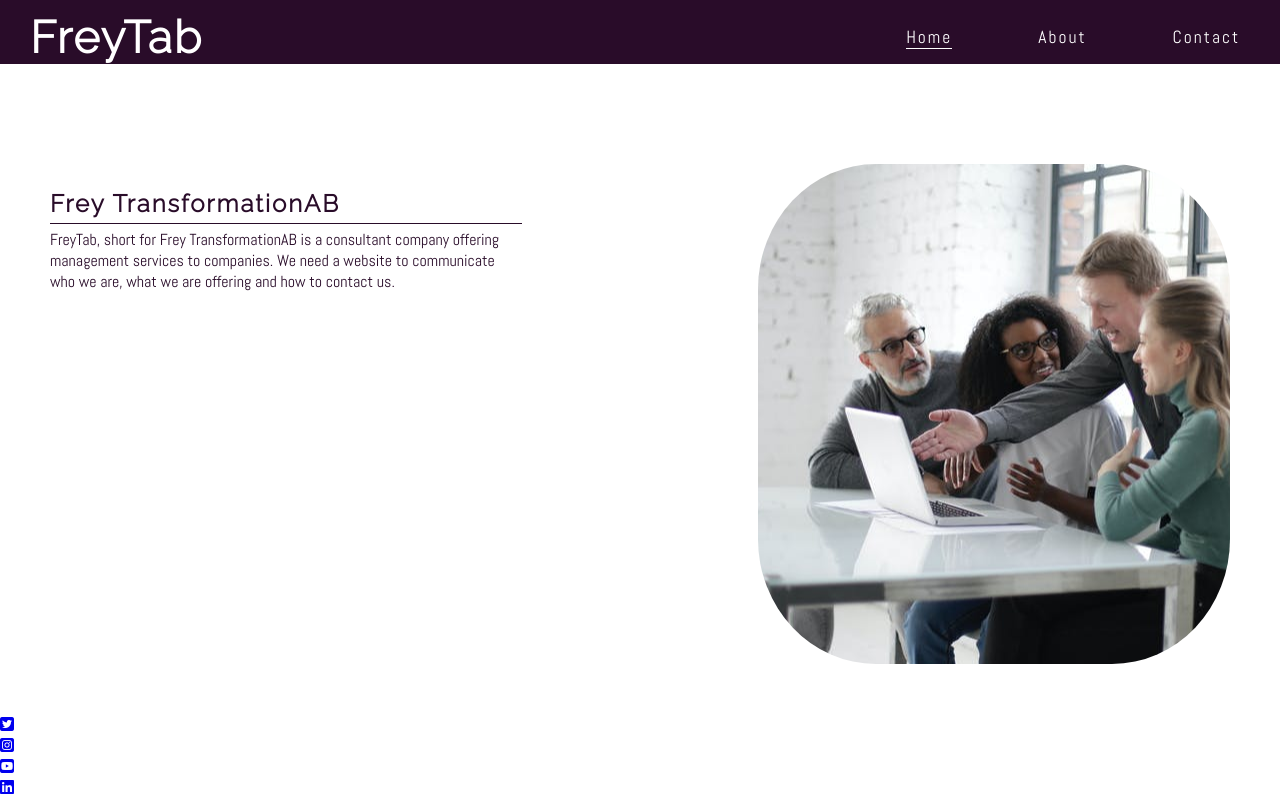
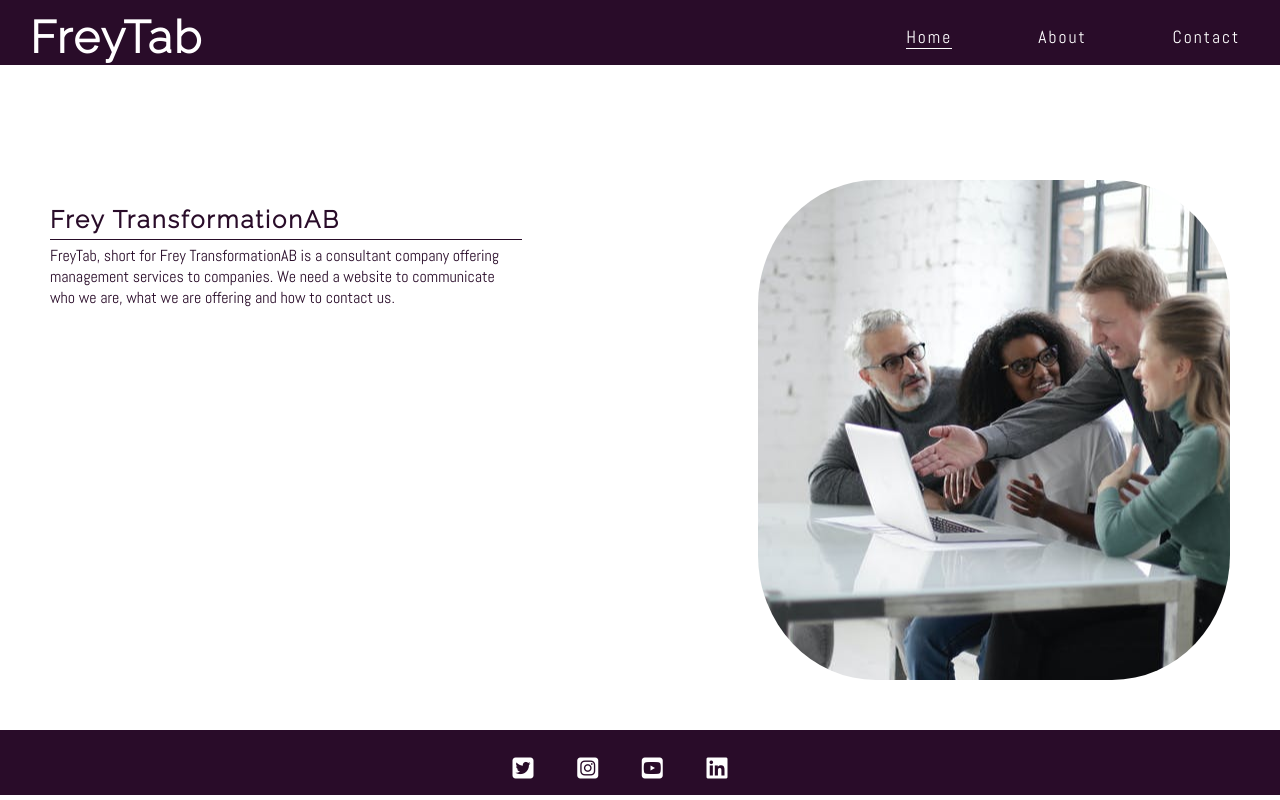
Before and after one commit to MadeleineFrey/Project1-HTML-CSS, a plain HTML site: page index.html in a window 1280 px wide. Drawn offline with Linux system fonts and the light colour scheme.

Commit message:
Add style to footer social network icons

```diff
--- a/assets/css/style.css
+++ b/assets/css/style.css
@@ -31,7 +31,7 @@ h2 {
 
 header {
     background-color: #290c29;
-    height: 64px;
+    height: 65px;
 }
 
 /* Navigation */
@@ -67,7 +67,7 @@ header {
 
 #home-page {
     height: 500px;
-    margin: 100px 50px 50px 50px;
+    margin: 115px 50px 50px 50px;
 }
 
 /* width 40 image 60% */
@@ -108,3 +108,24 @@ hr {
 }
 
 /* footer */
+footer {
+    height: 65px;
+    width: 100%;
+    background-color: #290c29;
+    overflow: hidden;
+}
+
+.social-media {
+    text-align: center;
+}
+
+.social-media >li {
+    display: inline;
+}
+
+.social-media i {
+    color: white;
+    font-size: 150%;
+    line-height: 75px;
+    letter-spacing: 40px;
+}
--- a/index.html
+++ b/index.html
@@ -33,7 +33,7 @@
         <div id="home-right"></div>
     </section>
     <footer>
-        <ul>
+        <ul class="social-media">
             <li>
                 <a href="https://twitter.com/" target="_blank" rel="noopner" aria-label="visit our Twitter page (opens in a new tab)"><i class="fab fa-twitter-square"></i></a>
             </li>
```
